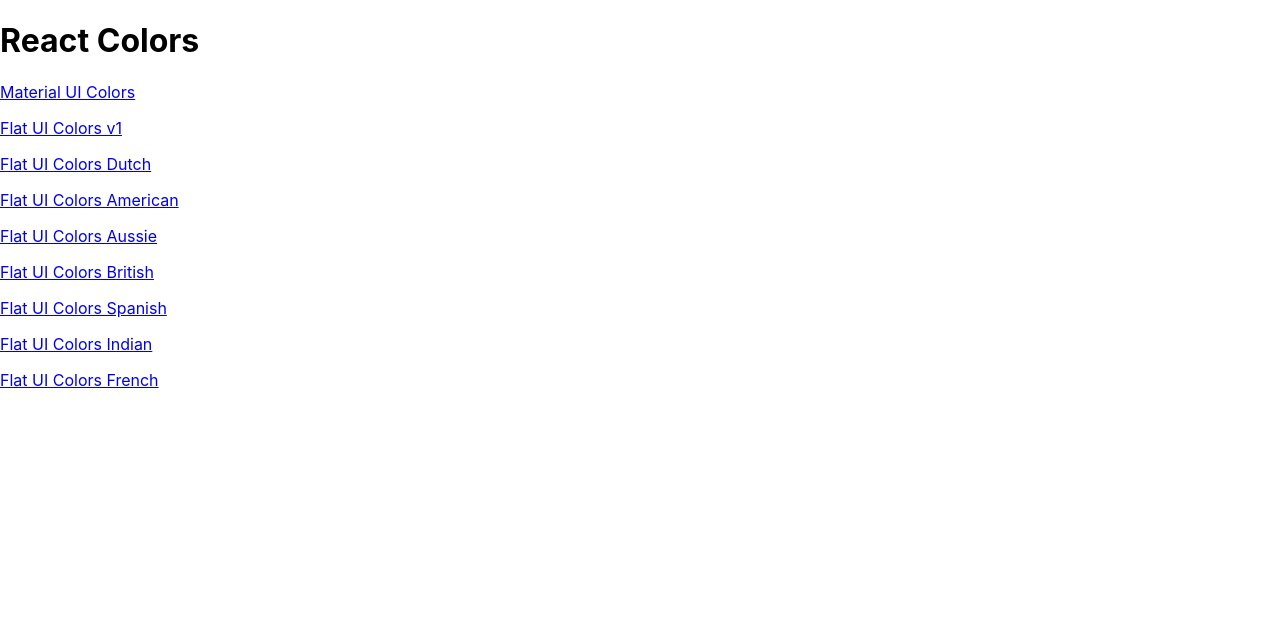
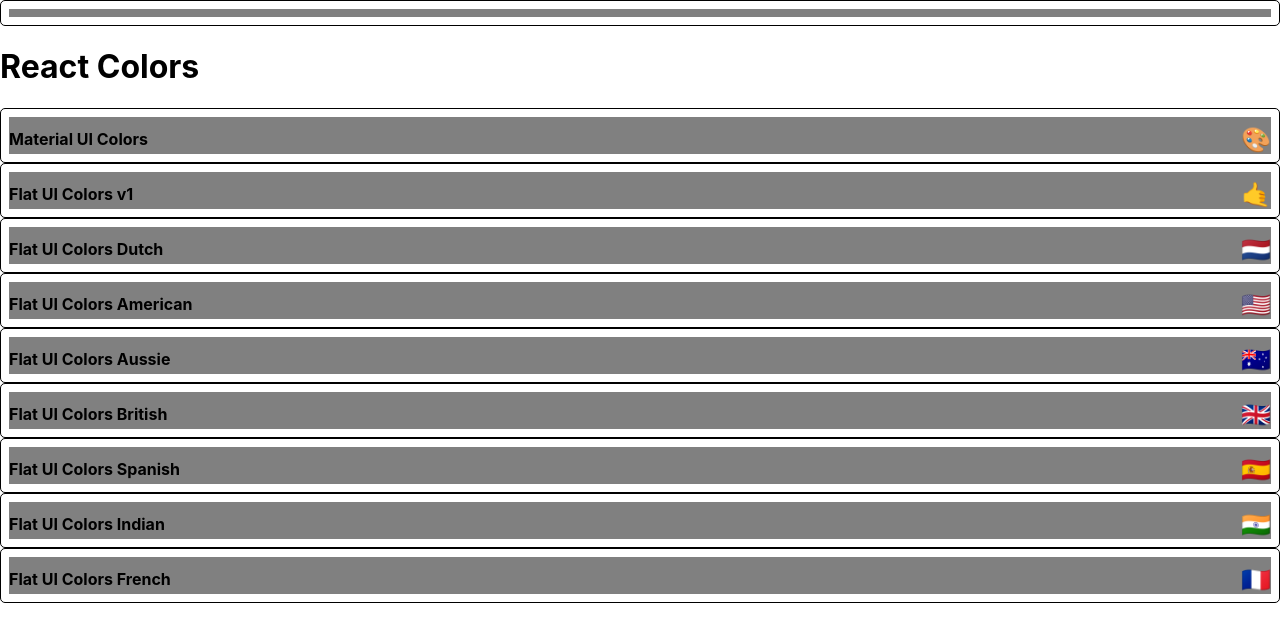
Before and after one commit to dballowe7912/color-picker-react, a React (Create React App) app: page / in a window 1280 px wide. Shown: the top 642 px of the page. Built offline with nearby package versions, Linux system fonts and the light colour scheme.

Commit message:
Start styling mini palette

```diff
--- a/package.json
+++ b/package.json
@@ -5,6 +5,7 @@
   "dependencies": {
     "@material-ui/core": "^4.11.3",
     "@material-ui/icons": "^4.11.2",
+    "@material-ui/styles": "^4.11.3",
     "@testing-library/jest-dom": "^5.11.9",
     "@testing-library/react": "^11.2.5",
     "@testing-library/user-event": "^12.7.1",
--- /dev/null
+++ b/src/components/MiniPalette/MiniPalette.js
@@ -0,0 +1,52 @@
+import React, { Component } from 'react';
+import { withStyles } from '@material-ui/styles';
+
+const styles = {
+    root: {
+       backgroundColor: 'white',
+       border: '1px solid black',
+       borderRadius: '5px',
+       padding: '0.5rem',
+       position: 'relative',
+       overflow: 'hidden',
+       '&:hover': {
+           cursor: 'pointer'
+       }
+    },
+    colors: {
+        backgroundColor: 'grey',
+    },
+    title: {
+        display: 'flex',
+        justifyContent: 'space-between',
+        alignItems: 'center',
+        margin: '0',
+        color: '#000',
+        paddingTop: '0.5rem',
+        fontSize: '1rem',
+        position: 'relative'
+    },
+    emoji: {
+        marginLeft: '0.5rem',
+        fontSize: '1.5rem'
+    }
+}
+
+function MiniPalette(props) {
+    const {classes, paletteName, emoji } = props;
+    console.log(classes)
+    return (
+        <div className={classes.root}>
+            <div className={classes.colors}>
+                <h5 className={classes.title}>
+                    {paletteName}
+                    <span className={classes.emoji}>
+                    {emoji}
+                    </span>
+                </h5>
+            </div>
+        </div>
+    );
+}
+
+export default withStyles(styles)(MiniPalette);
--- a/src/components/PaletteList/PaletteList.js
+++ b/src/components/PaletteList/PaletteList.js
@@ -1,4 +1,5 @@
-import React, { Component } from 'react'
+import React, { Component } from 'react';
+import MiniPalette from '../MiniPalette/MiniPalette';
 import { Link } from 'react-router-dom';
 
 class PaletteList extends Component {
@@ -6,15 +7,10 @@
         const { palettes } = this.props;
         return (
             <div className='palette-list'>
+                <MiniPalette/>
                 <h1>React Colors</h1>
                 {palettes.map(palette => (
-                <p>
-                    <Link
-                        to={`/palette/${palette.id}`}
-                    >
-                        {palette.paletteName}
-                    </Link>
-                </p>
+                    <MiniPalette {...palette}/>
                 ))}
             </div>
         )
```
Also changed, not shown: 1 other file (tests, documents, lock files or other folders).
